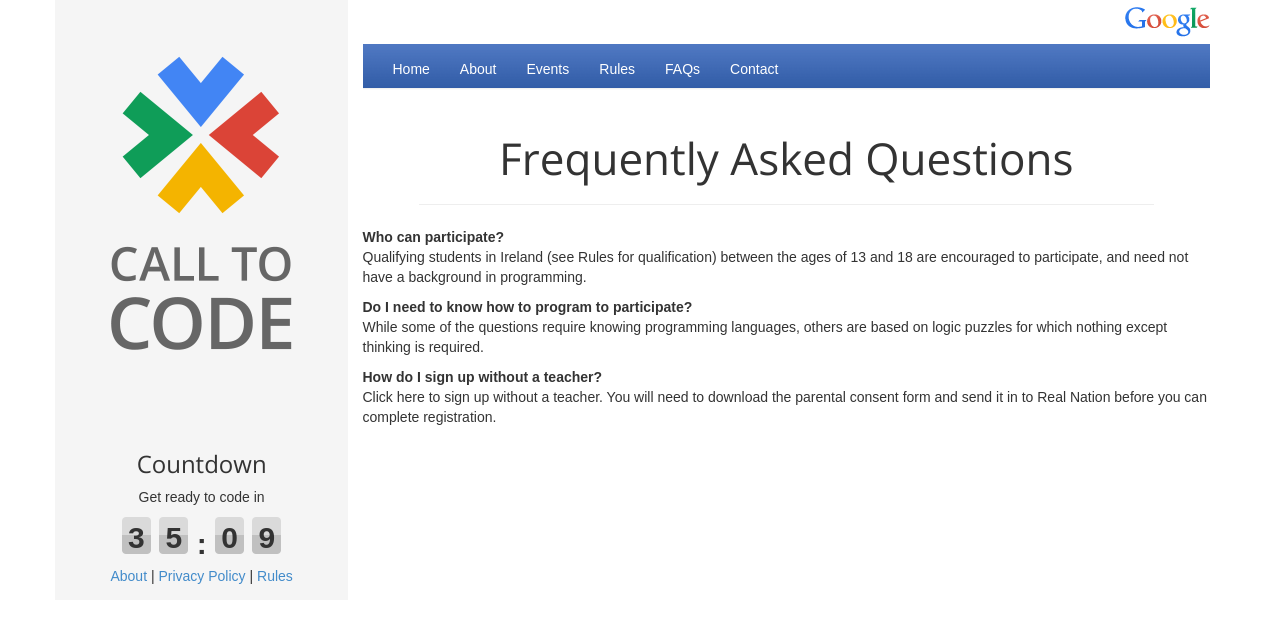
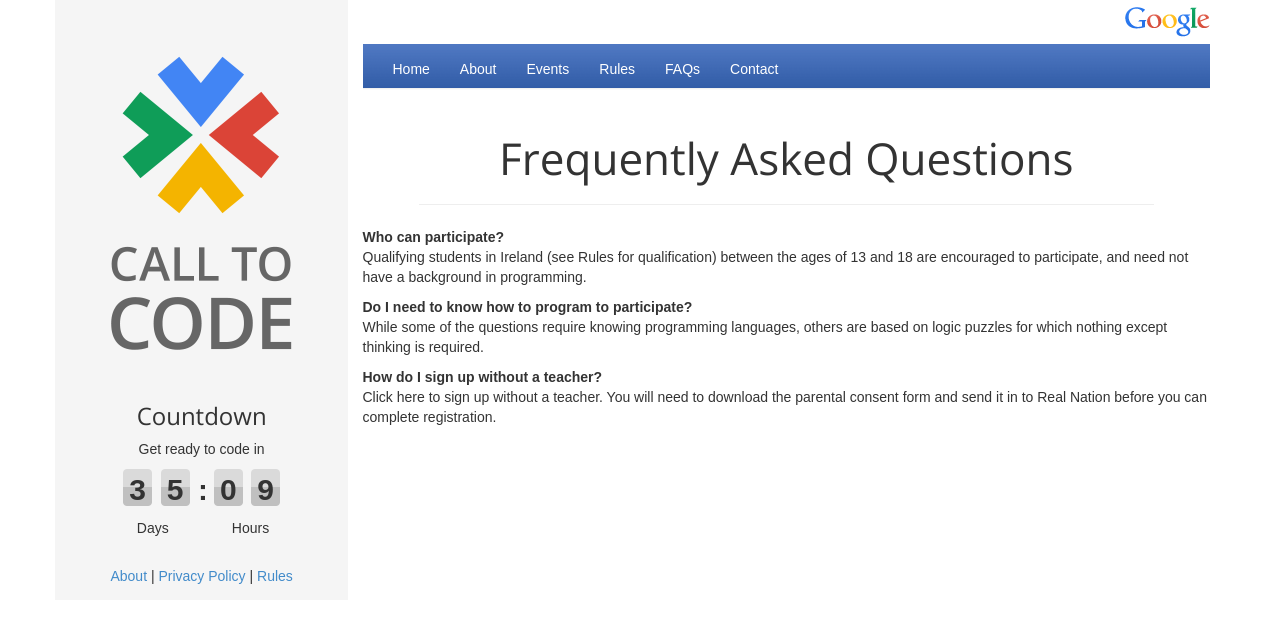
Before and after one commit to egrimm/starter, a Python web app: template templates/faqs.html in a window 1280 px wide. Shown: the top 623 px of the page. Run offline with Jinja, Linux system fonts and the light colour scheme; the template is opened without the code that fills it, so the values that code supplies are empty; some libraries are stand-ins or nearby versions.

Commit message:
countdown timer
fixed layout issues

```diff
--- a/templates/base.html
+++ b/templates/base.html
@@ -35,9 +35,19 @@
 							<div id="countdown-timer">
 								<div class="day1">3</div>
 								<div class="day2">5</div>
-								<span>:</span>
+								<div style="background-image:none;width:.25em;">:</div>
 								<div class="hour1">0</div>
 								<div class="hour2">9</div>
+							</div>
+							<div class="row">
+								<div class="col-sm-4 col-sm-offset-2">Days</div>
+								<div class="col-sm-4 text-center">Hours</div>
+							</div>
+
+							<div class="row">
+								<div class="col-sm-11 col-sm-offset-1 text-center" style="padding:1em 0;">
+									<div class="g-plusone"></div>
+								</div>
 							</div>
 							<a href="/about">About</a> | <a href="/privacy-policy">Privacy Policy</a> | <a href="/rules">Rules</a><br>
 						</div>
@@ -110,6 +120,12 @@
 			$(function(){
 				$('#left-rail').height(''+$('#main-content').height()+'px');
 			});
+
+		  (function() {
+			var po = document.createElement('script'); po.type = 'text/javascript'; po.async = true;
+			po.src = 'https://apis.google.com/js/platform.js';
+			var s = document.getElementsByTagName('script')[0]; s.parentNode.insertBefore(po, s);
+		  })();
 		</script>
 
     </body>
```
